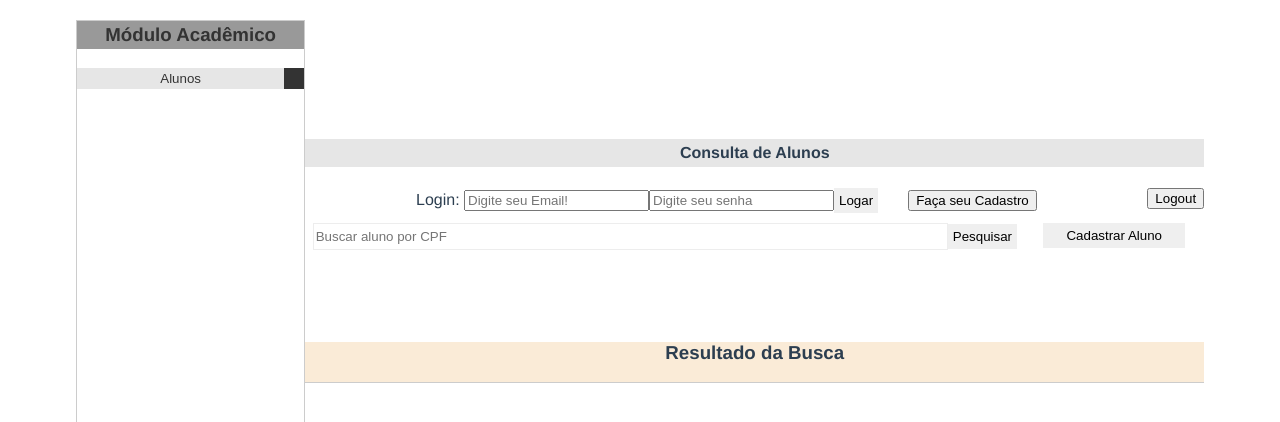
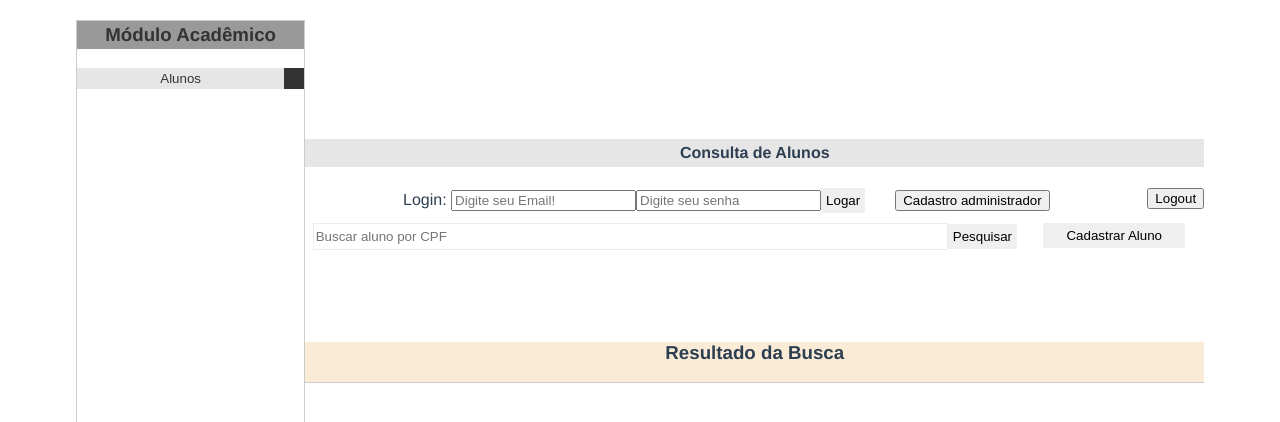
Before and after one commit to jorge-pazz/Student_Module, a Vue app in the folder update/v1.1/app/: page / in a window 1280 px wide. Shown: the top 422 px of the page. Built offline with nearby package versions, Linux system fonts and the light colour scheme; no server answers.

Commit message:
Update AdminPanel.vue

```diff
--- a/update/v1.1/app/src/views/AdminPanel.vue
+++ b/update/v1.1/app/src/views/AdminPanel.vue
@@ -19,7 +19,7 @@
                     <input type="text" name="jwtEmail" id="jwtEmail" placeholder="Digite seu Email!" v-model="authEmailField">
                     <input type="text" name="jwtPassword" id="jwtPassword" placeholder="Digite seu senha" v-model="authPasswordField">
                     <button class="btnSearch" @click="login">Logar</button>
-                    <router-link to="/studentLogin"><button class="btnAdminRegistration"> Faça seu Cadastro</button></router-link>
+                    <router-link to="/studentLogin"><button class="btnAdminRegistration">Cadastro administrador</button></router-link>
                     <button class="Logout" @click="logout">Logout</button>
                 </div><!--Fechamento da DIV Login-->
 
```
